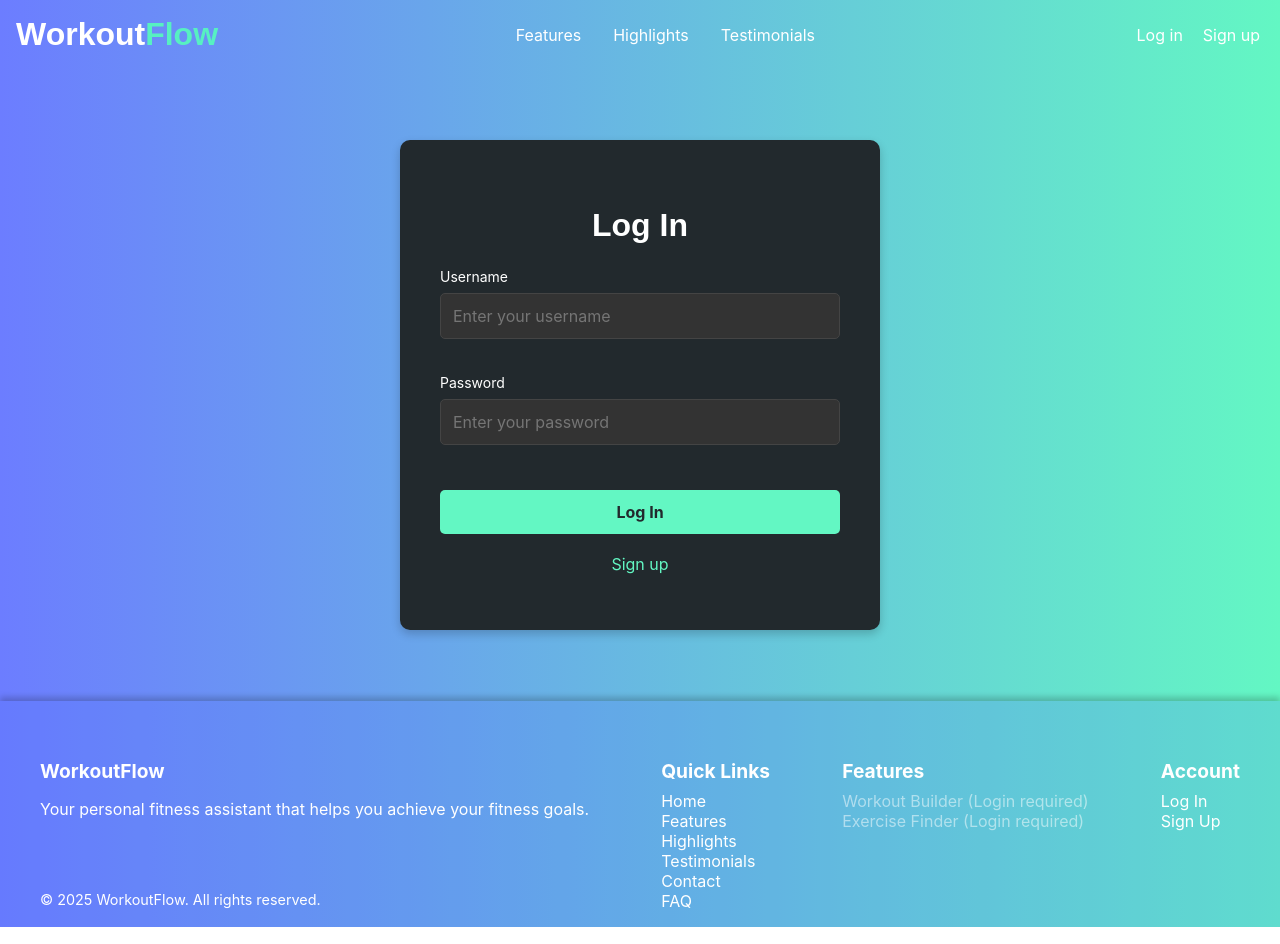
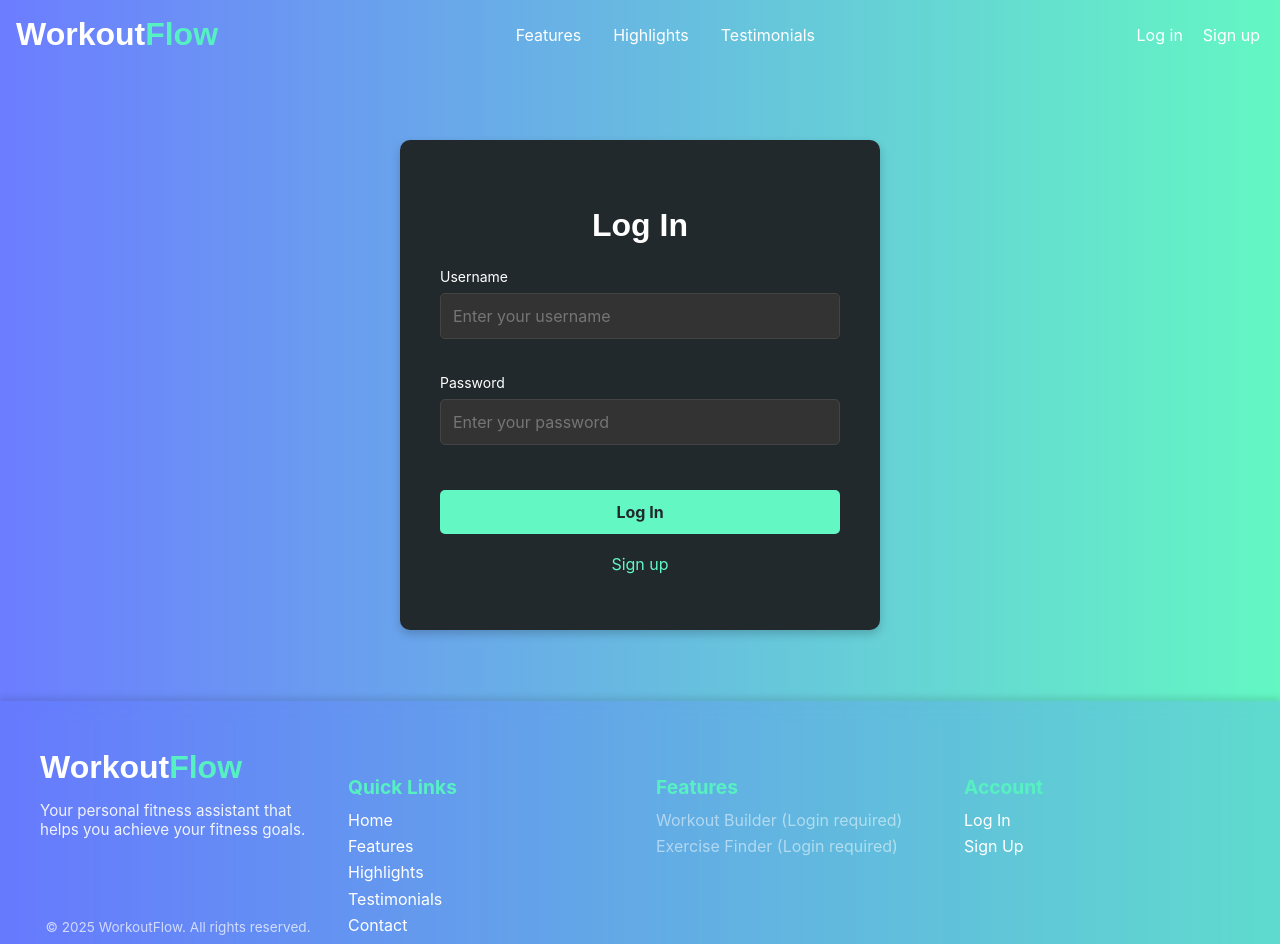
Before and after one commit to Devivdb/workout-flow-webapp, a React (Vite) app: page /log-in in a window 1280 px wide. Shown: the top 944 px of the page. Built offline with nearby package versions, Linux system fonts and the light colour scheme.

Commit message:
Restructured/updated footer

```diff
--- a/src/components/ui/footer/Footer.css
+++ b/src/components/ui/footer/Footer.css
@@ -1,33 +1,46 @@
 /*
- * CONTAINER LAYOUT
+ * GLOBAL STYLES
  */
 .footer {
     background: rgba(80, 113, 250, 0.2);
-    color: #fff;
-    padding: 2rem 1rem 0 1rem;
-    box-shadow: 0 -4px 6px rgba(0, 0, 0, 0.2);
-    font-family: Inter, sans-serif;
+    backdrop-filter: blur(8px);
+    color: white;
+    font-family: 'Inter', sans-serif;
+    padding: 3rem 1rem 1rem 1rem;
+    box-shadow: 0 -4px 6px rgba(0, 0, 0, 0.1);
 }
 
+/*
+ * LAYOUT
+ */
 .footer-container {
     display: flex;
     justify-content: space-between;
     flex-wrap: wrap;
     max-width: 1200px;
     margin: 0 auto;
+    gap: 2rem;
 }
 
 .footer-sections {
+    flex: 1 1 200px;
     display: flex;
     flex-direction: column;
-    gap: 1rem;
+    gap: 0.5rem;
 }
 
-.footer-links {
-    display: flex;
-    flex-wrap: wrap;
-    gap: 1rem;
+.footer-text {
+    width: 100%;
+    text-align: center;
+    margin-top: 2rem;
+}
+
+.footer-section {
     margin-bottom: 1rem;
+}
+
+.footer-section .footer-link {
+    display: block;
 }
 
 /*
@@ -36,50 +49,69 @@
 .footer-section h4 {
     font-size: 1.2rem;
     margin-bottom: 0.5rem;
+    color: #57f0c2;
 }
 
-.footer-text {
-    text-align: start;
-    margin-top: 1rem;
+.footer-section p {
+    font-size: 0.95rem;
+    color: rgba(255, 255, 255, 0.9);
+    margin-bottom: 1rem;
 }
 
 .footer-text p {
+    font-size: 0.85rem;
+    color: rgba(255, 255, 255, 0.7);
     margin: 0.5rem 0;
-    font-size: 0.9rem;
-}
-
-.footer-copyright {
-    text-align: center;
-    padding: 1rem 0;
-    margin-top: 1rem;
-    border-top: 1px solid rgba(255, 255, 255, 0.1);
-    font-size: 0.9rem;
 }
 
 /*
- * COMPONENT: FOOTER SECTIONS
+ * BRANDING
  */
-.footer-section {
-    margin-bottom: 1rem;
+.website-name-footer a {
+    font-family: 'montserrat', sans-serif;
+    font-weight: bold;
+    font-size: 2rem;
+    text-decoration: none;
+    color: #ffffff;
+    display: inline-flex;
+    gap: 0;
 }
 
-.footer-section .footer-link {
-    display: block;
-    font-size: 1rem;
+.brand-accent {
+    color: #57f0c2;
 }
 
 /*
  * LINKS & INTERACTIONS
  */
 .footer-link {
+    display: block;
+    width: fit-content;
     color: white;
     text-decoration: none;
     font-size: 1rem;
-    transition: color 0.3s;
+    position: relative;
+    padding: 0.2rem 0;
+    transition: color 0.3s ease;
+}
+
+.footer-link::after {
+    content: "";
+    position: absolute;
+    width: 0%;
+    height: 2px;
+    bottom: -2px;
+    left: 0;
+    background-color: #57f0c2;
+    transition: width 0.3s ease;
 }
 
 .footer-link:hover {
-    color: #1f2937;
+    color: #57f0c2;
+}
+
+.footer-link:hover::after {
+    width: 100%;
 }
 
 .footer-link.disabled {
@@ -92,5 +124,5 @@
 }
 
 .footer-link.clickable:hover {
-    text-decoration: underline;
+
 }
--- a/src/components/ui/footer/Footer.jsx
+++ b/src/components/ui/footer/Footer.jsx
@@ -1,16 +1,18 @@
-import { Link } from 'react-router-dom';
+import { Link, NavLink } from 'react-router-dom';
 import useAuth from '../../../hooks/useAuth';
 import './Footer.css';
 
 function Footer() {
-    const { isAuth } = useAuth();
+    const { isAuth, logout } = useAuth();
 
     return (
         <footer className="footer">
             <div className="footer-container">
                 <div className="footer-sections">
                     <div className="footer-section">
-                        <h4>WorkoutFlow</h4>
+                        <div className="website-name-footer">
+                            <NavLink to="/"><span className="brand-main">Workout</span><span className="brand-accent">Flow</span></NavLink>
+                        </div>
                         <p>Your personal fitness assistant that helps you achieve your fitness goals.</p>
                     </div>
                     <div className="footer-text">
@@ -53,7 +55,7 @@ function Footer() {
                         {isAuth ? (
                             <>
                                 <Link to="/profile" className="footer-link">My Profile</Link>
-                                <span className="footer-link clickable" onClick={() => useAuth().logout()}>Log Out</span>
+                                <span className="footer-link clickable" onClick={logout}>Log Out</span>
                             </>
                         ) : (
                             <>
```
